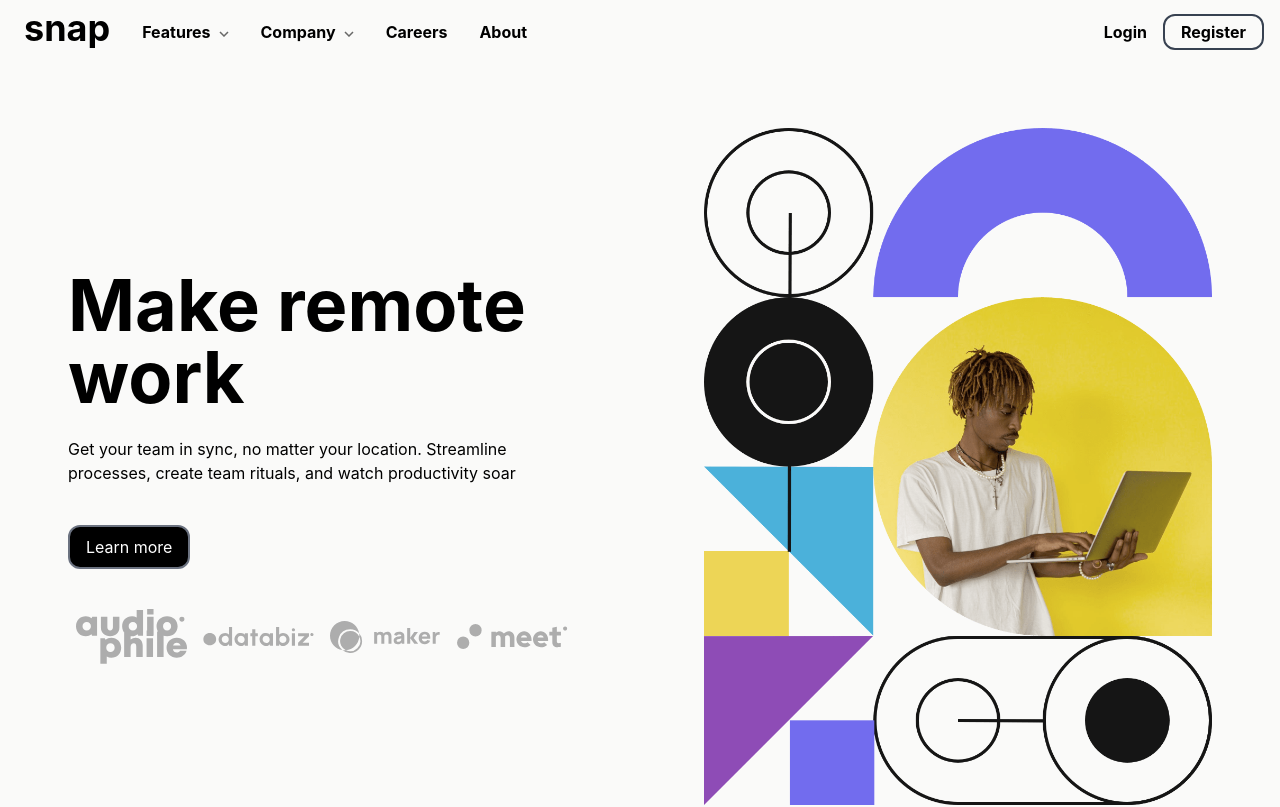
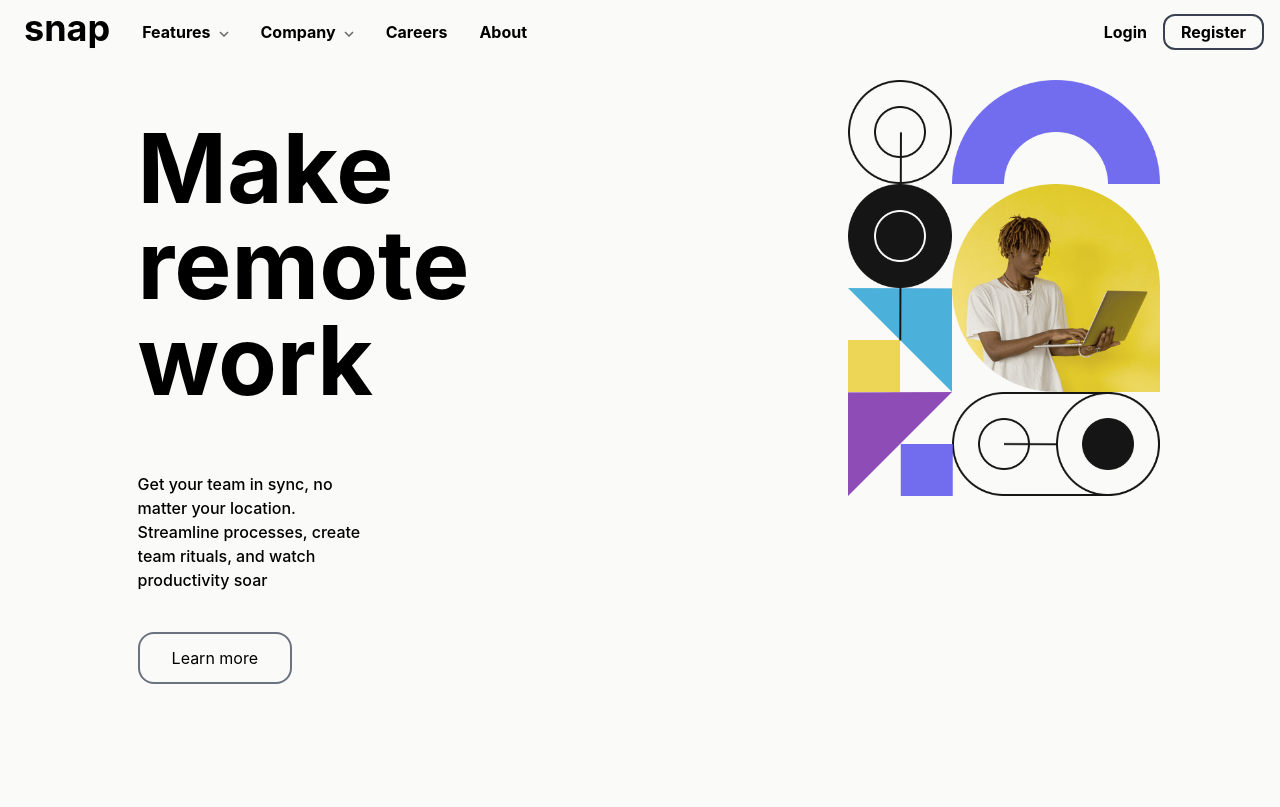
Before and after one commit to sayyidkhan/dropdown-webpage-assignment, a React (Create React App) app: page / in a window 1280 px wide. Shown: the top 807 px of the page. Built offline with nearby package versions, Linux system fonts and the light colour scheme.

Commit message:
update section.js

```diff
--- a/src/components/main/Section.js
+++ b/src/components/main/Section.js
@@ -1,32 +1,51 @@
 import React from "react";
 import imageherodesktop from "../../images/image-hero-desktop.png";
-import { clientIcon } from "../../resources/data";
+import iamgeheromobile from "../../images/image-hero-mobile.png";
+import {clientIcon} from "../../resources/data";
 
 const Section = () => {
     return (
-    <div className="flex flex-wrap flex-col-reverse sm:flex-row sm:flex-nowrap justify-between [&>*]:w-full [&>div]:p-8 lg:[&>div]:p-18 md:[&>div]:p-16 sm:[&>div]:p-12 px-1 md:items-center ">
-
-      <div className="w-full sm:text-left text-center md:flex-row  ">
-        <div className="xl:text-7xl md:text-5xl text-3xl font-bold ">
+        <div className="flex flex-wrap flex-col-reverse sm:flex-row">
+            <div className="w-full sm:w-1/2 p-4">
+                {/* div used to center align */}
+                <div className="flex justify-center items-center vertical-align:bottom h-full">
+                    <div className="w-full sm:w-3/5">
+                        {/* header 1 */}
+                        <div className=" xl:text-8xl md:text-6xl text-4xl font-bold text-center lg:text-left lg:pb-10 lg:pt-10">
                             Make remote work
                         </div>
-        <br />
-        <h2>
+                        <br/>
+                        {/* description */}
+                        <div className="w-8/12 font-medium text-center sm:text-left whitespace-normal overflow-hidden ml-20 lg:ml-0">
                             Get your team in sync, no matter your location. Streamline processes,
                             create team rituals, and watch productivity soar
-        </h2>
-        <button className="mx-0 px-4 py-2 bg-black text-white box-border border-2 border-gray-500 rounded-xl min-w-max my-10 ">
+                        </div>
+                        {/* button */}
+                        <div className="text-center lg:text-left">
+                            <button className="
+                            items-center mx-0 px-8 py-3
+                            box-border border-2 border-gray-500 rounded-2xl min-w-max my-10
+                            text-white lg:text-black
+                            bg-black lg:bg-transparent
+                            ">
                                 Learn more
                             </button>
-        <h2 className="flex [&>*]:w-1/4 items-center mx-auto [&>*]:px-2">
+                        </div>
+                        {/* icons */}
+                        <div className="mt-auto w-full columns-4 space-between p-3 lg:pt-48">
                             <img src={clientIcon[0].icon} />
                             <img src={clientIcon[1].icon} />
                             <img src={clientIcon[2].icon} />
                             <img src={clientIcon[3].icon} />
-        </h2>
                         </div>
-      <div className="w-full p-2" >
-        <img className="object-scale-down" src={imageherodesktop} />
+                    </div>
+                </div>
+            </div>
+            <div className="w-full sm:w-1/2 p-4">
+                <div className="lg:ml-48">
+                    <img className="object-fill hidden sm:block w-9/12" src={imageherodesktop} alt="Large image" />
+                    <img className="object-fill sm:hidden" src={iamgeheromobile} alt="Small image" />
+                </div>
             </div>
         </div>
     );
```
Also changed, not shown: 1 other file (tests, documents, lock files or other folders). Lines whose indentation alone changed are shown as unchanged.
